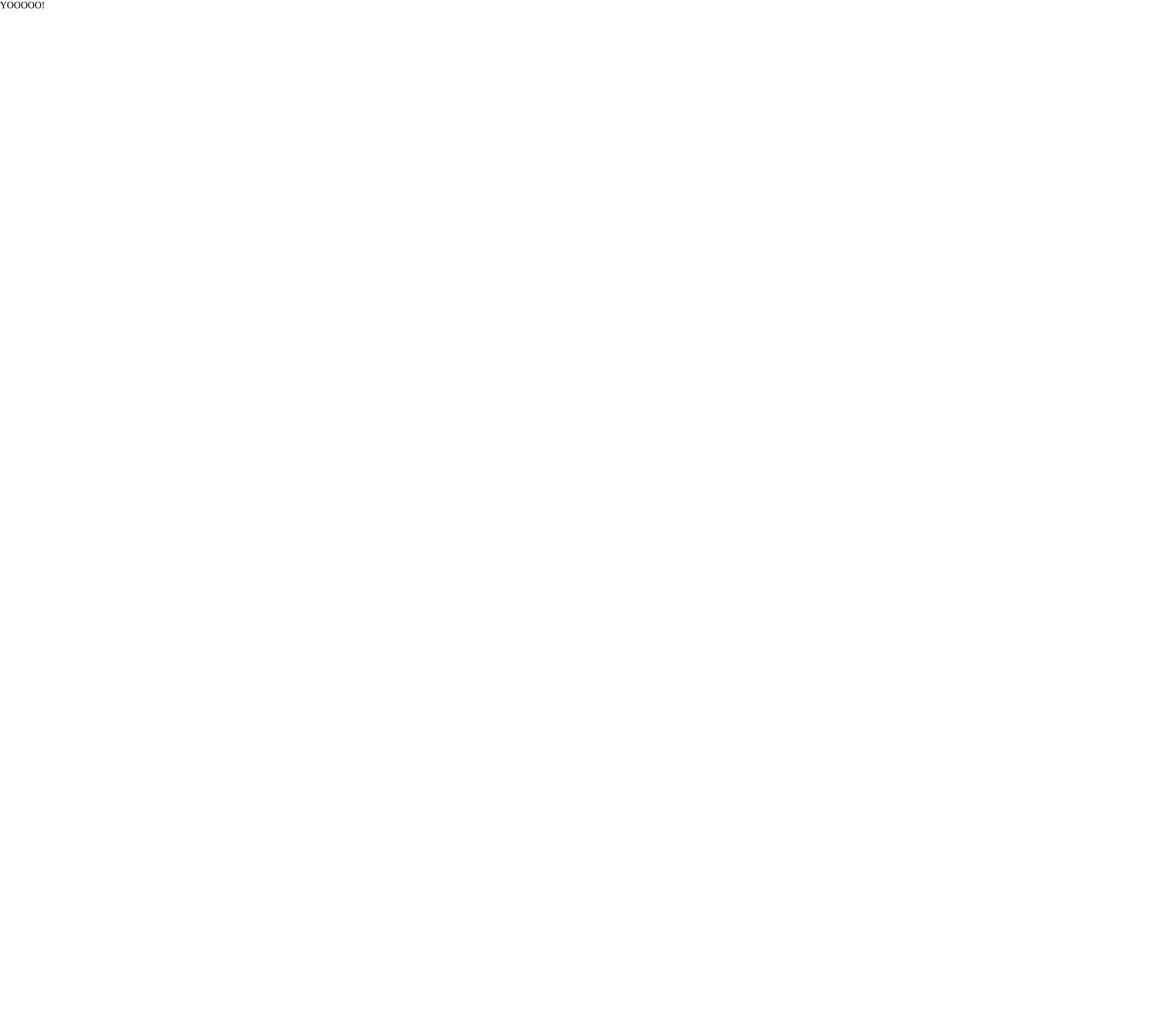
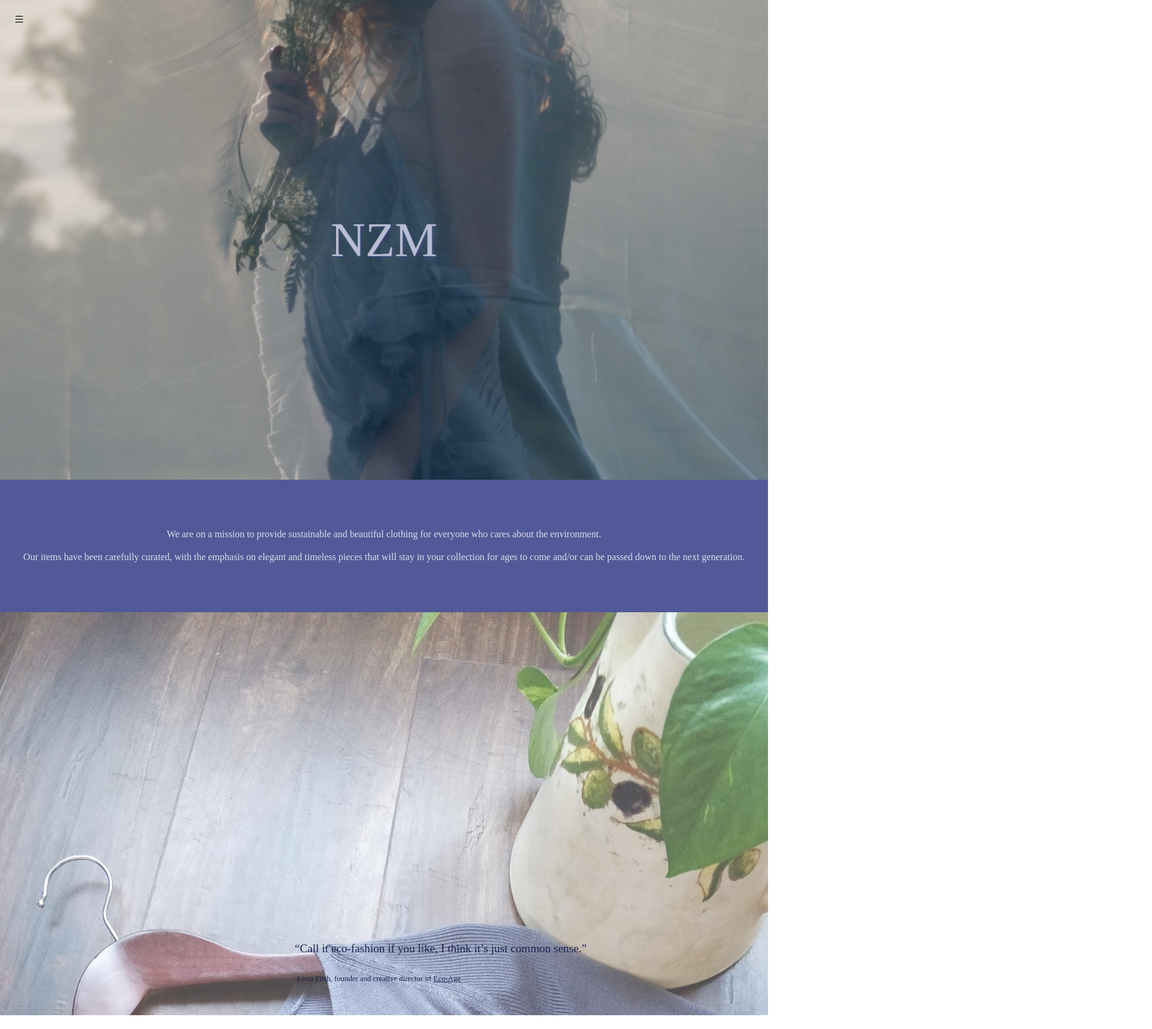
Before and after one commit to jezraelhope/ecomm, a React (Create React App) app: page / in a window 1280 px wide. Shown: the top 1716 px of the page at 60% size, 1920 px wide, since content can reach past the window. Before the commit the page ends 800 px from the top, so only its background shows below. Built offline with nearby package versions, Linux system fonts and the light colour scheme; a web font is replaced by a local one.

Commit message:
add main page

```diff
--- a/src/MainPage/index.js
+++ b/src/MainPage/index.js
@@ -1,10 +1,47 @@
 import React from "react";
+
+import { AiOutlineMenu } from 'react-icons/ai';
+import { IconContext } from 'react-icons/lib';
+
+import './styles/mainpage.css'
+
+import Favorites from "./Favorites";
+import Footer from "../Shared/Footer/Footer";
 
 
 const MainPage = () => {
     return(
-        <div className="maiin-page">
-            YOOOOO!
+        <div className="main-page">
+            <a href="#" className="menu-toggle" aria-label="Open the menu">
+                <IconContext.Provider
+                    value={{ color: 'black', className: 'burger-image' }}
+                >
+                    <AiOutlineMenu/>
+                </IconContext.Provider>
+            </a>
+            <div className="hero" >
+                <h1>NZM</h1>
+            </div>
+            <div className="about">
+                <p>
+                We are on a mission to provide sustainable and beautiful clothing for everyone who cares about the environment.
+                </p>
+                <p>
+                Our items have been carefully curated, with the emphasis on elegant and timeless pieces that will stay in your collection for ages to come and/or can be passed down to the next generation.
+                </p>
+            </div>
+            <div className="feature-quote">
+                <div className="texts">
+                    <p>
+                    “Call it eco-fashion if you like, I think it’s just common sense.”
+                    </p>
+                    <p>
+                    -Livia Firth, founder and creative director of <a href="https://eco-age.com/">Eco-Age</a>
+                    </p>
+                </div>
+            </div>
+            <Favorites />
+            <Footer />
         </div>
     )
 }
--- /dev/null
+++ b/src/MainPage/styles/mainpage.css
@@ -0,0 +1,89 @@
+.menu-toggle {
+    position: fixed;
+    margin: 1.5rem;
+}
+
+.hero {
+    background: url(../assets/hero_image.png) no-repeat fixed center;
+    background-size: cover;
+    height: 100vh;
+    max-width: 100%;
+    display: flex;
+    align-items: center;
+    justify-content: center;
+}
+
+.hero h1 {
+    color: rgba(255, 255, 255, .6);
+    font-size: 5rem;
+    font-weight: 400;
+    text-shadow: 1px 1px 2px #525998;
+}
+
+.about {
+    padding: 4rem 2rem;
+    text-align: center;
+    line-height: 1.4;
+    background-color: #525998;
+    color: rgba(255, 255, 255, .8);
+}
+
+.feature-quote {
+    position: relative;
+    height: 80vh;
+    padding: 1rem;
+    display: flex;
+    align-items: flex-end;
+    justify-content: flex-end;
+    background: linear-gradient(rgba(255,255,255,0.3), rgba(255,255,255,0.3)), url(../../Data/hope-store-photos/top-cardigan-annetaylor-1.jpg) no-repeat center center;
+    background-size: cover;
+    background-position: top center;
+}
+
+
+.texts {
+    display: flex;
+    flex-direction: column;
+    width: 60%;
+    margin: 1.5rem;
+    color: #1A244E;
+}
+
+.texts p:first-child {
+    font-size: 1.2rem;
+}
+
+.texts p {
+    font-size: .8rem;
+}
+
+.texts p > a {
+    color: #1A244E;
+}
+
+/* favorites container */
+
+.favorite-pieces {
+    position: relative;
+    color: #1A244E;
+    display: flex;
+    flex-direction: column;
+    align-items: center;
+}
+
+.favorites-container {
+    margin-top: 3rem;
+    display: flex;
+    width: 200%
+}
+
+.favorites {
+    width: 40%;
+    text-align: center;
+    margin: 1rem 0;
+}
+
+.favorite-image {
+    max-width: 70%;
+    height: 200px
+}
```
Also changed, not shown: src/MainPage/assets/hero_image.png (added), 1 other file (tests, documents, lock files or other folders).
